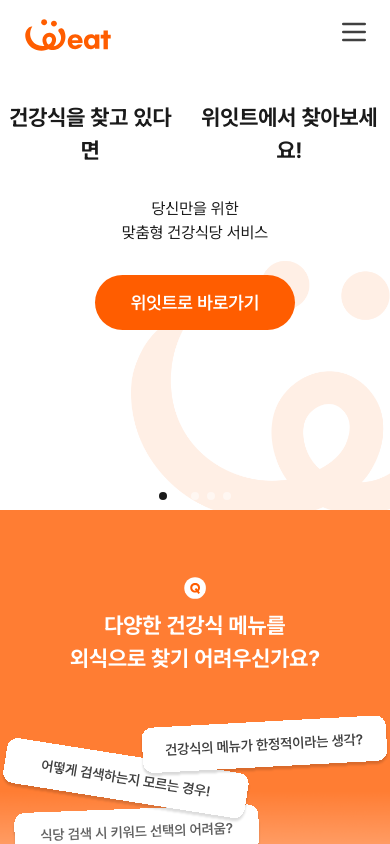
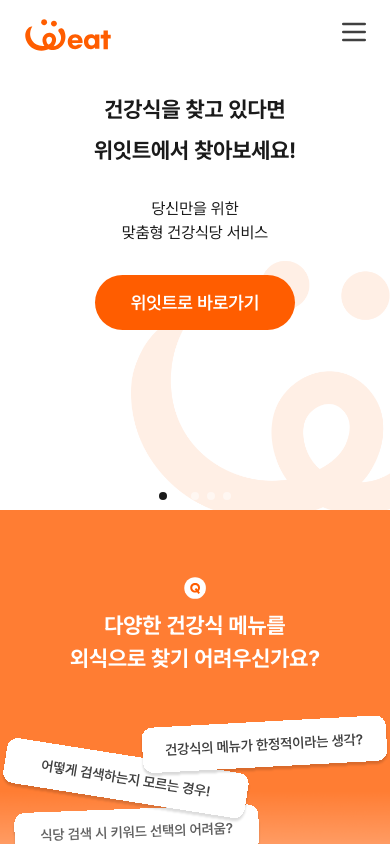
Before and after one commit to hyun2e/weat-landing, a React (Vite) app: page / in a window 390 px wide. Shown: the top 844 px of the page. Built offline with nearby package versions, Linux system fonts and the light colour scheme.

Commit message:
mobile에서 title에 flex column 적용

```diff
--- a/src/components/Slider.jsx
+++ b/src/components/Slider.jsx
@@ -58,6 +58,10 @@ const UnvisibleDiv = styled.div`
 const TitleWrapper = styled.div`
   display: flex;
   gap: 8px;
+
+  @media (max-width: ${({ theme }) => theme.breakpoints.mobile}) {
+    flex-direction: column;
+  }
 `;
 
 const Title = styled.h1`
```
